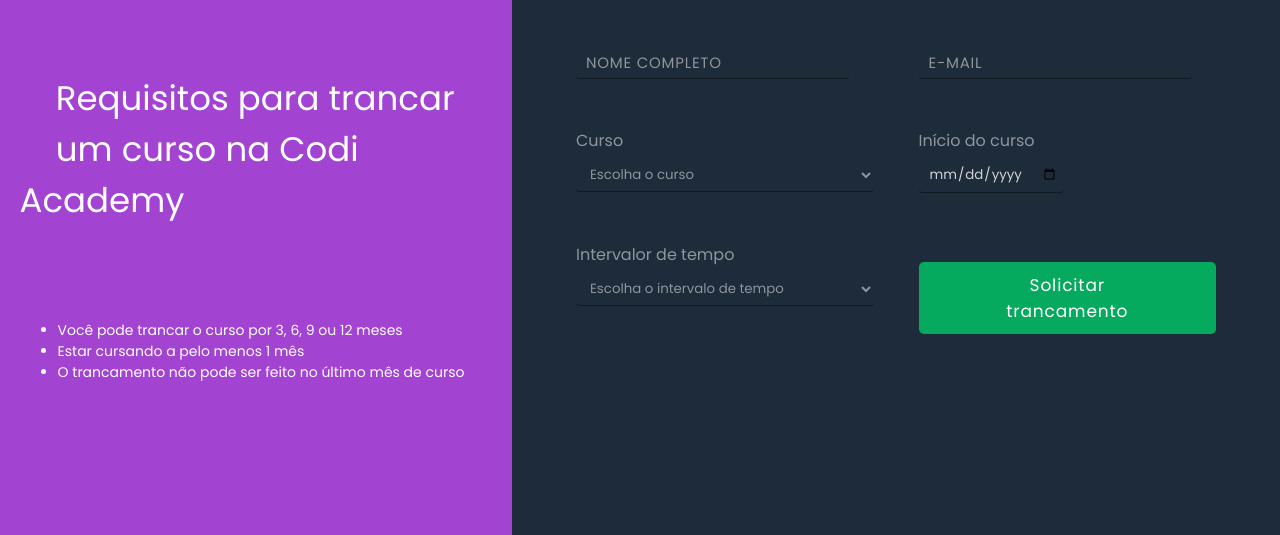
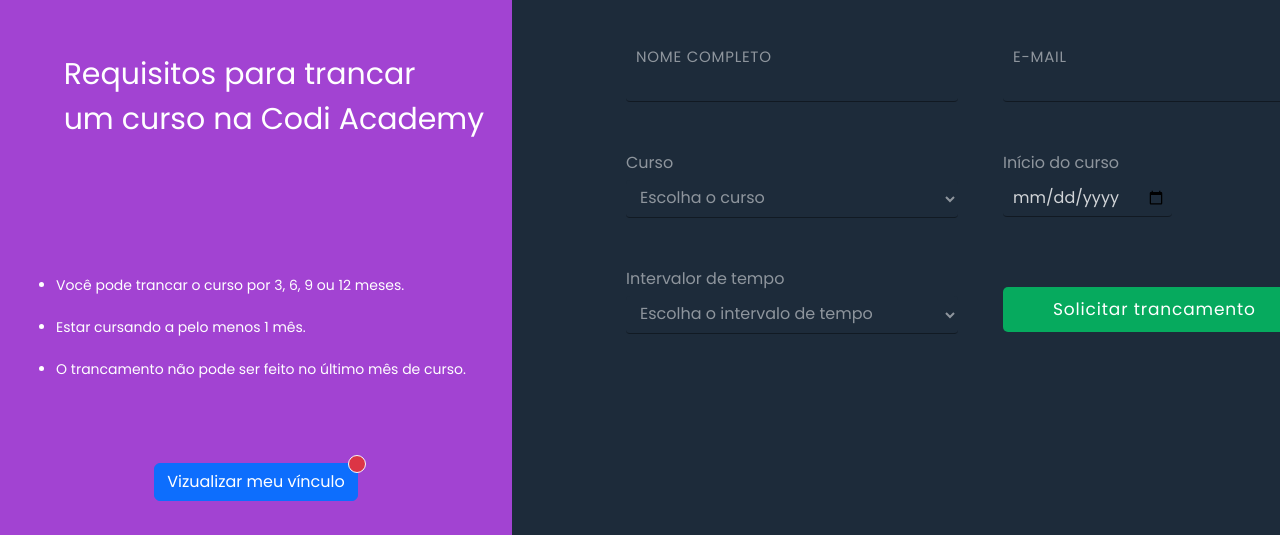
Before and after one commit to FernandoZuchi/LandingForm-AlteracaoDeVinculo, a website: page trancamento.html in a window 1280 px wide. Shown: the part 265-800 px from the top of the page. Drawn offline with nearby package versions, Linux system fonts and the light colour scheme.

Commit message:
Alterações no css das páginas feitas, botão para verificar vínculo adicionado. Surgiu um erro na página de cancelamento nas textares que deverá ser corrijido em breve, fora isso, alterações finalizadas por aqui

```diff
--- a/package.json
+++ b/package.json
@@ -1,5 +1,6 @@
 {
   "dependencies": {
+    "bootstrap-icons": "^1.11.3",
     "express": "^4.18.2",
     "mailgun-js": "^0.22.0"
   }
--- a/style.css
+++ b/style.css
@@ -211,19 +211,21 @@
             padding: 15px;
         }
 
+        .image-container .flexNav {
+            display: flex;
 
-        .image-container>ul {
-            margin-top: 60px;
-            margin-left: 50px;
-            padding: 30px;
         }
 
-        .company,
-        .image-container>.quote {
-            width: 100%;
-            height: 100%;
-            text-align: center;
-            font-size: 24px;
+        .image-container .flexNav img {
+            justify-items: flex-start;
+        }
+
+        .image-container .company {
+            margin: 0 auto;
+        }
+
+        .customBtn {
+            background-color: #1d2b3a;
         }
 
         .company {
@@ -244,14 +246,15 @@
             display: none;
         }
 
-        .company p {
-            margin-bottom: 200px;
+        .list {
+            font-size: 16px;
+            margin-left: 50px;
         }
 
-        .list {
-            margin-bottom: 100px;
-            font-size: 14px;
-            margin-left: 50px;
+        .custom-alert {
+            width: 50%;
+            height: 50px;
+            background-color: var(--darky);
         }
 
         /*
@@ -449,18 +452,10 @@
                 font-size: 24px;
             }
 
-            .image-container>h1 {
-                margin-right: 35px;
-            }
-
             .list {
                 font-size: 12px;
                 margin-right: 25px;
                 margin-bottom: 25px;
-            }
-
-            .quote {
-                margin-top: -50px;
             }
 
             .left-container {
--- a/trancamento.html
+++ b/trancamento.html
@@ -9,6 +9,8 @@
     <meta name="msapplication-navbutton-color" content="#06aa5e">
     <meta name="apple-mobile-web-app-capable" content="yes">
     <meta name="apple-mobile-web-app-status-bar-style" content="black-translucent">
+    <link href="https://cdn.jsdelivr.net/npm/bootstrap@5.3.3/dist/css/bootstrap.min.css" rel="stylesheet"
+        integrity="sha384-QWTKZyjpPEjISv5WaRU9OFeRpok6YctnYmDr5pNlyT2bRjXh0JMhjY6hW+ALEwIH" crossorigin="anonymous">
     <link rel="icon" src="logomarca.png">
     <title>Trancamento | Codi Academy</title>
     <style>
@@ -236,7 +238,7 @@
         }
 
         .company {
-            font-size: 34px;
+            font-size: 30px;
             text-align: left;
             height: 70px;
             align-self: flex-start;
@@ -258,7 +260,6 @@
         }
 
         .list {
-            margin-bottom: 100px;
             font-size: 14px;
         }
 
@@ -396,6 +397,16 @@
 
         .author-link>a:hover {
             color: var(--darky);
+        }
+
+
+        .interactive-image {
+            transition: transform 0.3s ease-in-out;
+            cursor: pointer;
+        }
+
+        .interactive-image:hover {
+            transform: scale(1.1);
         }
 
 
@@ -608,6 +619,9 @@
             const closeModalBtn = document.getElementById('close-modal-btn');
             const submitBtn = document.querySelector('.submit-btn');
             const intervalo = document.querySelector('#intervalo');
+            document.getElementById('logoImage').addEventListener('click', function() {
+        window.location.href = 'https://codiacademy.com/vinculo/';
+    });
 
             function isValidEmail(email) {
                 const emailRegex = /^[^\s@]+@[^\s@]+\.[^\s@]+$/;
@@ -651,55 +665,6 @@
             form.addEventListener('submit', handleSubmit());
 
         });
-        // form.addEventListener('submit', async (e) => {
-        //     e.preventDefault();
-
-        //     for (const errorDisplayer of errorDisplayers) {
-        //         errorDisplayer.textContent = '';
-        //     }
-
-        //     let isValid = true;
-        //     const email = document.querySelector('#mail');
-        //     const selectedCurso = document.querySelector('#curso');
-        //     const startDate = document.querySelector('#start-date').value;
-
-        //     if (!isValidEmail(email.value)) {
-        //         errorDisplayers[1].textContent = 'Por favor, insira um e-mail válido.';
-        //         isValid = false;
-        //     }
-
-        //     if (selectedCurso.value === '') {
-        //         errorDisplayers[2].textContent = 'Por favor, escolha um curso.';
-        //         isValid = false;
-        //     }
-
-        //     if (!startDate || !isTrancamentoPermitido(startDate)) {
-        //         errorDisplayers[3].textContent = 'A data de início do curso não permite trancamento.';
-        //         isValid = false;
-        //     }
-
-        //     if (isValid) {
-        //         submitBtn.classList.add('Disabled');
-        //         submitBtn.innerHTML = '<i class="fa fa-spinner fa-spin"></i> Enviando...';
-        //         const formData = new FormData(form);
-        //         const xhr = new XMLHttpRequest();
-        //         xhr.open('POST', 'https://formsubmit.co/ajax/trancamentocodiacademy@gmail.com', true);
-        //         xhr.onreadystatechange = function () {
-        //             if (xhr.readyState === 4 && xhr.status === 200) {
-        //                 successModal.style.display = 'flex';
-        //             } else if (xhr.readyState === 4 && xhr.status !== 200) {
-        //                 console.error('Erro ao enviar e-mail.');
-        //             }
-        //         };
-
-        //         xhr.send(formData);
-        //     }
-        // });
-
-        // closeModalBtn.addEventListener('click', () => {
-        //     successModal.style.display = 'none';
-        //     location.reload();
-        // });
 
 
     </script>
@@ -708,23 +673,29 @@
 <body>
     <main class="card-container slideUp-animation">
         <div class="image-container">
-            <img src="logo-img/CODI_ICONE_B.png" alt="logo">
+            <img src="logo-img/CODI_ICONE_B.png" alt="logo" id="logoImage" class="interactive-image">
             <h1 class="company">&nbsp;&nbsp;&nbsp;&nbsp;Codi Academy</h1>
-            <br><br>
             <p class="company">&nbsp;&nbsp;&nbsp;&nbsp;Requisitos para trancar <br>&nbsp;&nbsp;&nbsp;&nbsp;um curso na
                 Codi Academy</p>
-            <br><br>
             <ul class="list">
                 <li>
-                    Você pode trancar o curso por 3, 6, 9 ou 12 meses
-                </li>
+                    Você pode trancar o curso por 3, 6, 9 ou 12 meses.
+                </li><br>
                 <li>
-                    Estar cursando a pelo menos 1 mês
-                </li>
+                    Estar cursando a pelo menos 1 mês.
+                </li><br>
                 <li>
-                    O trancamento não pode ser feito no último mês de curso
+                    O trancamento não pode ser feito no último mês de curso.
                 </li>
             </ul>
+
+            <a href="https://codiacademy.com/nivelconta/" class="btn btn-primary position-relative customBtn">
+                Vizualizar meu vínculo
+                <span class="position-absolute top-0 start-100 translate-middle p-2 bg-danger border border-light rounded-circle">
+                    <span class="visually-hidden">New alerts</span>
+                </span>
+            </a>
+
         </div>
         <form action="//api.sheetmonkey.io/form/emqzLXP7ZePpExuzTH6Q8z" method="post">
             <div class="form-container slideRight-animation">
```
Also changed, not shown: cancelamento.html (+27 -47 lines), index.html (+12 -3 lines), 1 other file.
